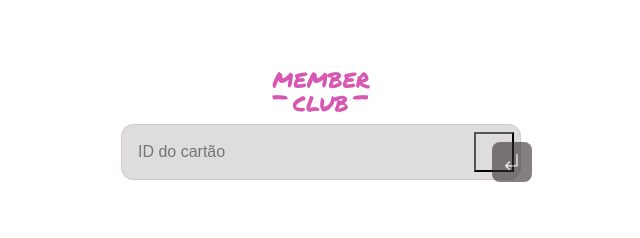
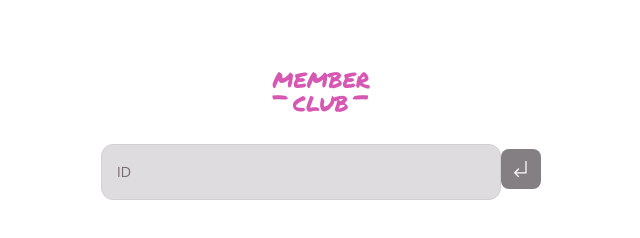
Before and after one commit to PPedrosouza/MemberClub, a website: page index.html in a window 1280 px wide. Shown: the whole page, without its empty margins (319-959 px from the left). Drawn offline with Linux system fonts and the light colour scheme; a web font is replaced by a local one.

Commit message:
update header and build

```diff
--- a/index.html
+++ b/index.html
@@ -21,14 +21,16 @@
             <img src="./src/assets/images/Logo.png" alt="logo">
         </div>
         <form action="" class="search-div">
-            <input type="text" placeholder="ID do cartão">
-            <button type="submit" class="search-button">
-                <img src="./src/assets/icons/default-button.svg" alt="Ícone de busca">
-            </button>
+            <div class="input-container">
+                <input type="text" placeholder=" ">
+                <span class="tag">ID</span>
+            </div>
+            <a href="#" class="search-button">
+                <img src="./src/assets/icons/default-button.svg" alt="">
+            </a>
         </form>
+
     </header>
-
-
 </body>
 
 </html>
--- a/src/styles/header.css
+++ b/src/styles/header.css
@@ -1,43 +1,49 @@
 header {
+	max-width: 80rem;
+
 	box-sizing: border-box;
+	padding-top: 4rem;
 
 	& .image-div {
 		& img {
 			position: absolute;
-			width: 116px;
-			height: 56px;
-			left: calc(50% - 116px / 2);
-			top: 64px;
+			width: 7.25rem;
+			height: 3.5rem;
+			left: calc(50% - 7.25rem / 2);
+			top: 4rem;
 		}
 	}
 
 	& .search-div {
+		position: relative;
 		display: flex;
 		align-items: center;
 		justify-content: center;
+		margin-top: 5rem;
+	}
+
+	.input-container {
 		position: relative;
-		margin-top: 152px;
+	}
 
-		& input {
-			position: absolute;
-			padding: 8px 16px;
-			width: 400px;
-			height: 56px;
-			background: #dfdcdf;
-			border: 1px solid #cecacd;
-			border-radius: 12px;
-			outline: none;
-			font-size: 16px;
-		}
+	.input-container input {
+		padding-left: 40px; /* Deixa espaço para a tag */
+		width: 400px;
+		height: 56px;
+		border: 1px solid var(--gray-400);
+		border-radius: 0.75rem;
+		background: var(--gray-300);
+	}
 
-		& button {
-			position: absolute;
-			margin-left: 345px;
-			padding: 8px 16px;
-			width: 40px;
-			height: 40px;
-			background: #dfdcdf;
-
-		}
+	.input-container .tag {
+		position: absolute;
+		top: 50%;
+		left: 12px; /* Ajusta posição para dentro do input */
+		transform: translateY(-50%);
+		font-size: 14px;
+		color: var(--gray-500);
+		background: var(--gray-300);
+		padding: 0 4px;
+		pointer-events: none; /* Para não interferir no clique ou digitação */
 	}
 }
--- a/webpack.config.js
+++ b/webpack.config.js
@@ -25,7 +25,7 @@ module.exports = {
     plugins: [
         new HtmlWebpackPlugin({
             template: path.resolve(__dirname, "index.html"),
-            favicon: path.resolve("src", "assets", "scissors.svg")
+            favicon: path.resolve("src", "assets", "icons", "scissors.svg")
         }),
         new CopyWebpackPlugin({
             patterns: [
```
Also changed, not shown: dist/index.html (added), dist/main.js (added), dist/src/assets/icons/active-button.svg (added), dist/src/assets/icons/arrow-back.svg (added), dist/src/assets/icons/default-button.svg (added), dist/src/assets/icons/filled-active-button.svg (added), dist/src/assets/icons/filled-default-button.svg (added), dist/src/assets/icons/gift-solid.svg (added), dist/src/assets/icons/gift.svg (added), dist/src/assets/icons/seal-check.svg (added), dist/src/assets/images/Logo.png (added), dist/src/assets/images/PinCheck.png (added), dist/src/assets/images/PinGift.png (added), dist/src/assets/images/avatar.png (added), 1 more files.
